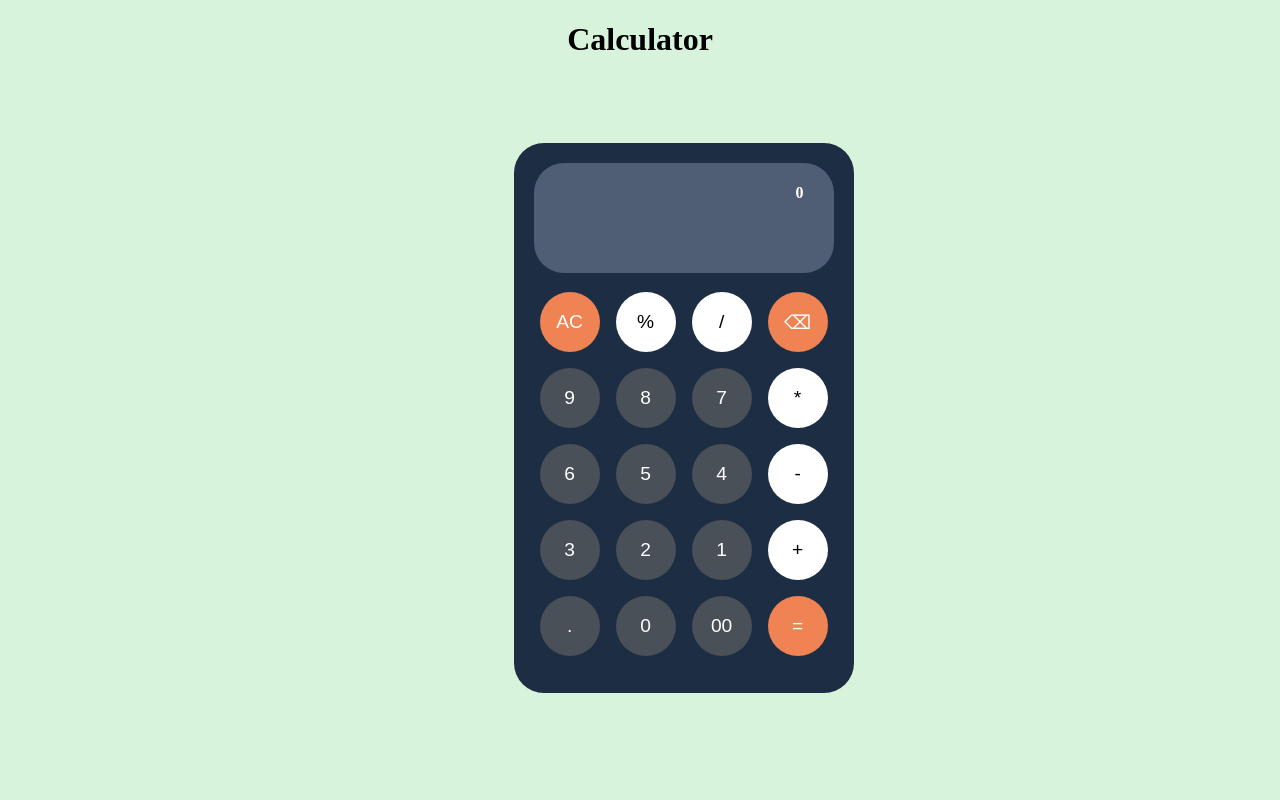
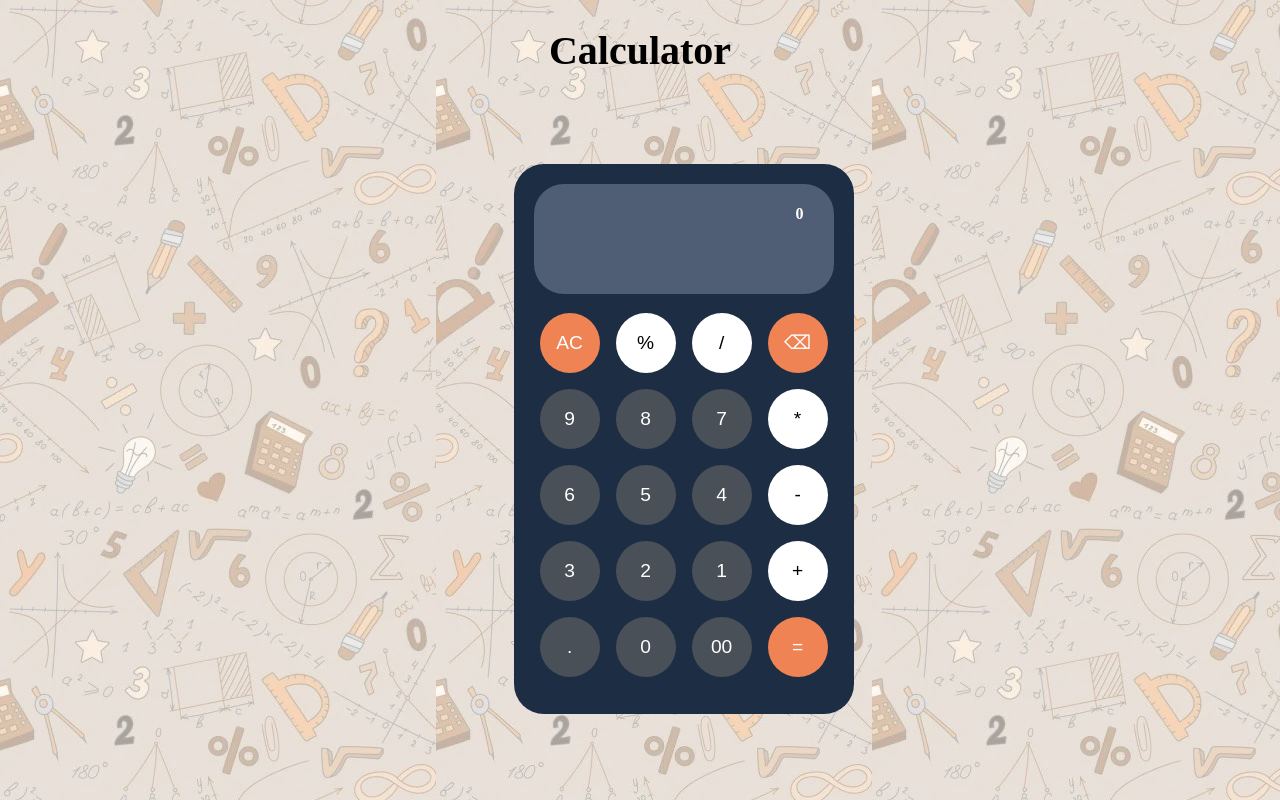
Before and after one commit to Abishek25112004/Calculator, a plain HTML site: page index.html in a window 1280 px wide. Drawn offline with Linux system fonts and the light colour scheme.

Commit message:
added background image

```diff
--- a/index.html
+++ b/index.html
@@ -8,7 +8,7 @@
 </head>
 <body>
 
-    <h1>Calculator</h1>
+    <h1 style="color: black; font-size: 40px;">Calculator</h1>
     <centre>
     <div class="outline" >
         <div class="displayDiv">
--- a/script.js
+++ b/script.js
@@ -53,8 +53,10 @@ let result
 
 equal.addEventListener('click',()=>{
     result = eval(value)
+
+    let initialZero = (result==undefined)?'0':result;
     console.log(result)
-    displayAns.innerHTML = `= ${result}`
+    displayAns.innerHTML = `= ${initialZero}`
 })
 
 let clear = document.querySelector('.clear')
--- a/style.css
+++ b/style.css
@@ -1,5 +1,9 @@
 body{
     background-color: #D8F3DC;
+    background-image: url(e47afbff5330359254d950bb95facce5.webp);
+    opacity: 3px;
+    background-color: rgba(255, 255, 255, 0.6);
+    background-blend-mode: lighten;
 }
 
 
```
Also changed, not shown: e47afbff5330359254d950bb95facce5.webp (added).
